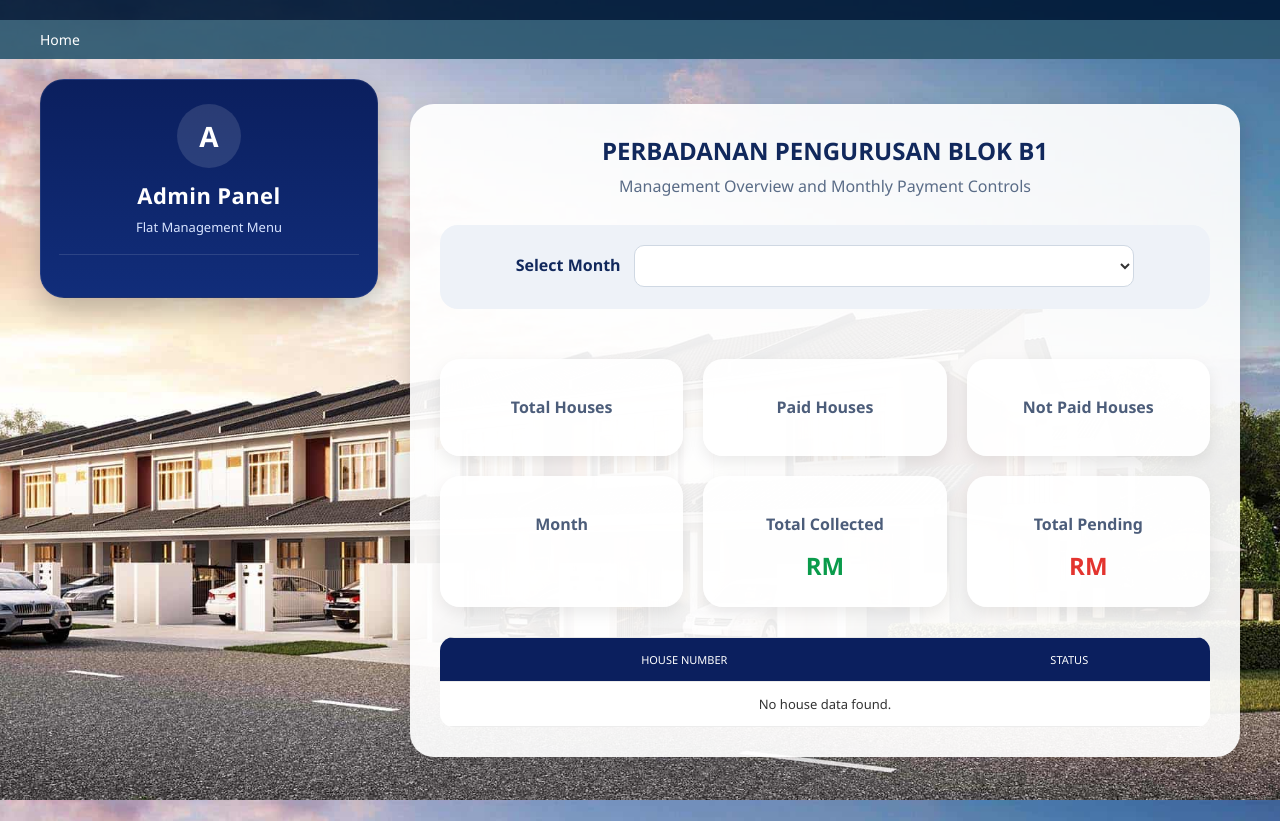
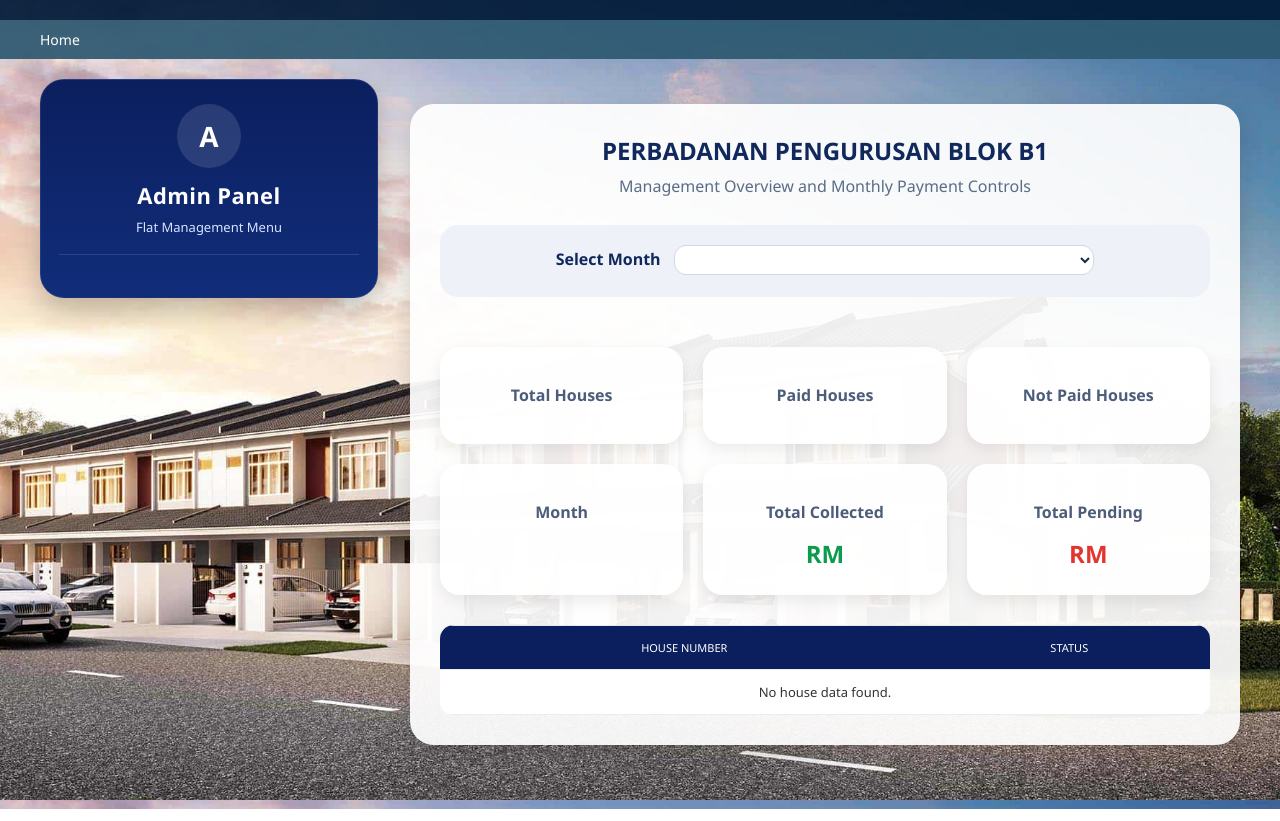
Before and after one commit to jeroinfoservice-cyber/flat_mgmt, a Django app: template templates/admin/custom_index.html in a window 1280 px wide. Run offline with Django 5.2, Linux system fonts and the light colour scheme; the template is opened without the code that fills it, so the values that code supplies are empty.

Commit message:
Fix month dropdown text visibility

```diff
--- a/templates/admin/base_site.html
+++ b/templates/admin/base_site.html
@@ -83,12 +83,21 @@
     }
 
     .month-form select {
-        padding: 20px 28px;
-        min-width: 500px;
-        border-radius: 10px;
-        border: 1px solid #cfd8e3;
-        font-size: 15px;
-    }
+    padding: 12px 16px;
+    width: 420px;
+    border-radius: 12px;
+    border: 1px solid #cfd8e3;
+    font-size: 16px;
+
+    background: white;
+    color: #1b2a4a;
+    text-align: center;
+    font-weight: 600;
+}
+
+    .month-form option {
+        color: #1b2a4a;
+}
 
     .summary-cards {
         display: grid;
```
